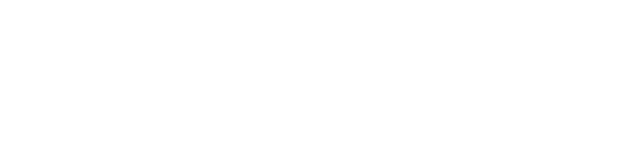
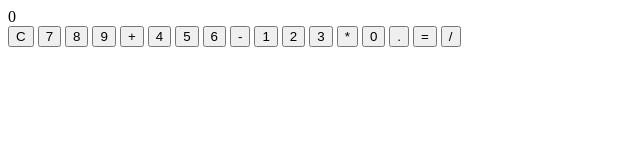
Before and after one commit to inspiritace/odin-calculator, a plain HTML site: page index.html in a window 1280 px wide. Shown: the whole page, without its empty margins (0-640 px from the left). Drawn offline with Linux system fonts and the light colour scheme.

Commit message:
basic buttons created

```diff
--- a/index.html
+++ b/index.html
@@ -7,6 +7,28 @@
     <link rel="stylesheet" href="styles.css">
 </head>
 <body>
+    <div class="calculator">
+        <div class="display" id="display">0</div>
+        <div class="buttons">
+            <button class="clear" onclick="clearDisplay()">C</button>
+            <button onclick="appendNumber(7)">7</button>
+            <button onclick="appendNumber(8)">8</button>
+            <button onclick="appendnUmber(9)">9</button>
+            <button class="operator" onclick="setOperator('+')">+</button>
+            <button onclick="appendNumber(4)">4</button>
+            <button onclick="appendNumber(5)">5</button>
+            <button onclick="appendnUmber(6)">6</button>
+            <button class="operator" onclick="setOperator('-')">-</button>
+            <button onclick="appendNumber(1)">1</button>
+            <button onclick="appendNumber(2)">2</button>
+            <button onclick="appendnUmber(3)">3</button>
+            <button class="operator" onclick="setOperator('*')">*</button>
+            <button onclick="appendNumber(0)">0</button>
+            <button onclick="appendDecimal()">.</button>
+            <button class="operator" onclick="calculator()">=</button>
+            <button class="operator" onclick="setOperator('/')">/</button>
+        </div>
+    </div>
     <script src="javascript.js"></script>
 </body>
 </html>
```
